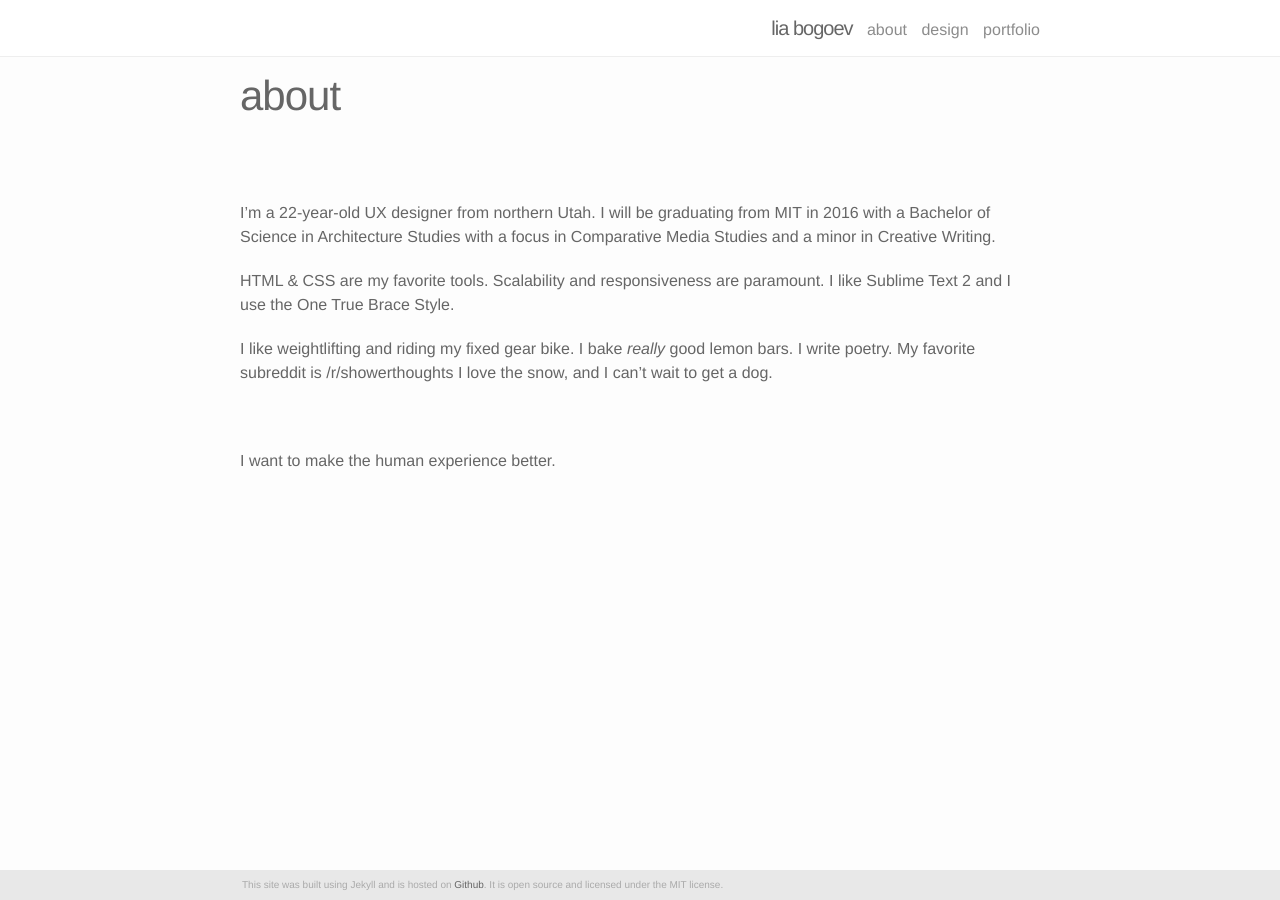
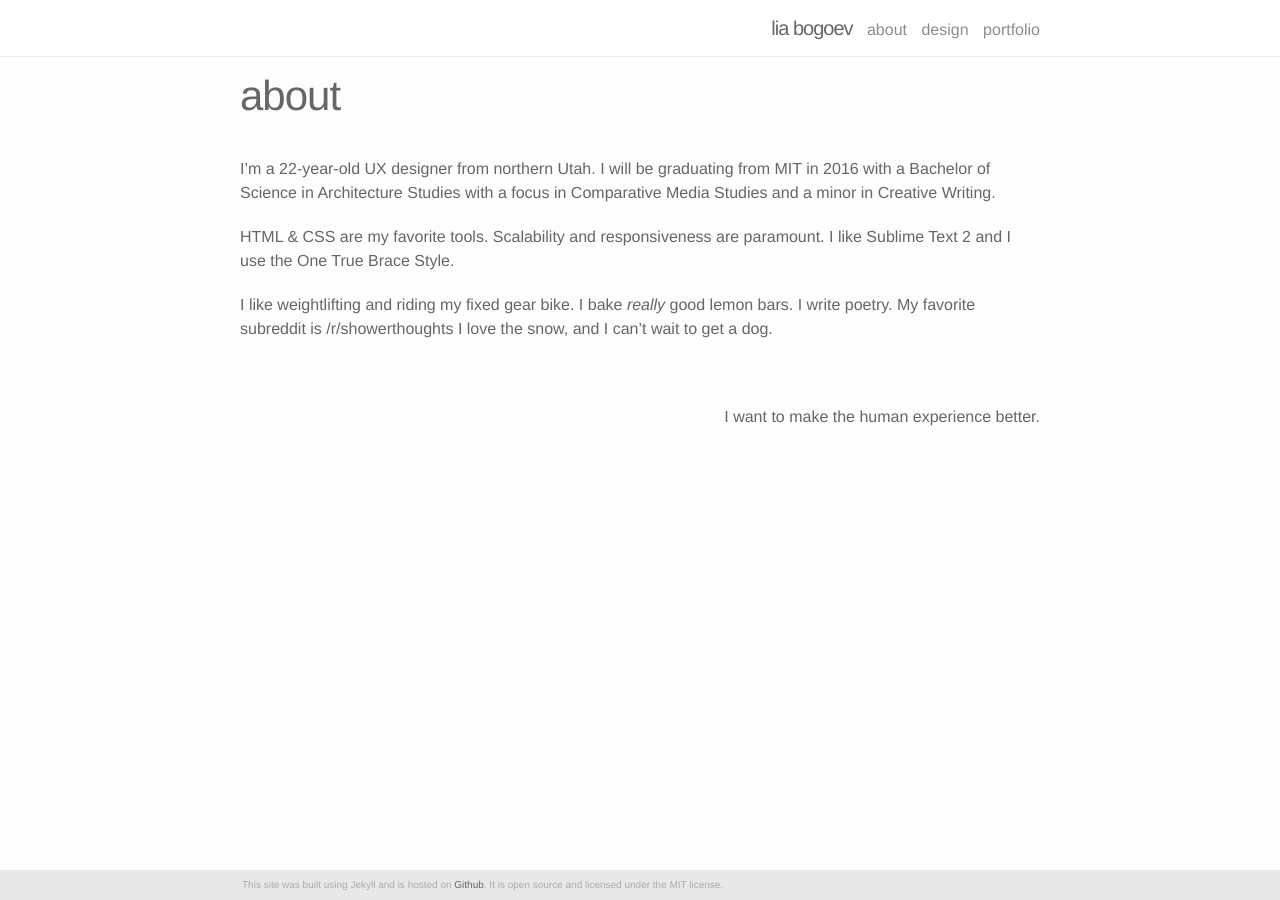
Before and after one commit to Angelo1211/bogoli.github.io, a Jekyll site: the page built from about.md, in a window 1280 px wide. Built offline with Jekyll 4.4.1, drawn with Linux system fonts in a browser that asks for light colours.

Commit message:
Removes extra <br/>

```diff
--- a/about.md
+++ b/about.md
@@ -3,8 +3,6 @@ layout: page
 title: about
 permalink: /about/
 ---
-
-<br/>
 
 I'm a 22-year-old UX designer from northern Utah. I will be graduating from <a href="http://web.mit.edu" target="_blank">MIT</a> in 2016 with a Bachelor of Science in <a href="https://architecture.mit.edu" target="_blank">Architecture Studies</a> with a focus in <a href="http://cmsw.mit.edu" target="_blank">Comparative Media Studies</a> and a minor in Creative Writing.
 
@@ -14,4 +12,4 @@ I like <a href="http://stronglifts.com" target="_blank">weightlifting</a> and ri
 
 <br/>
 
-I want to make the human experience better.
+<p class="alignright">I want to make the human experience better. </p>
```
